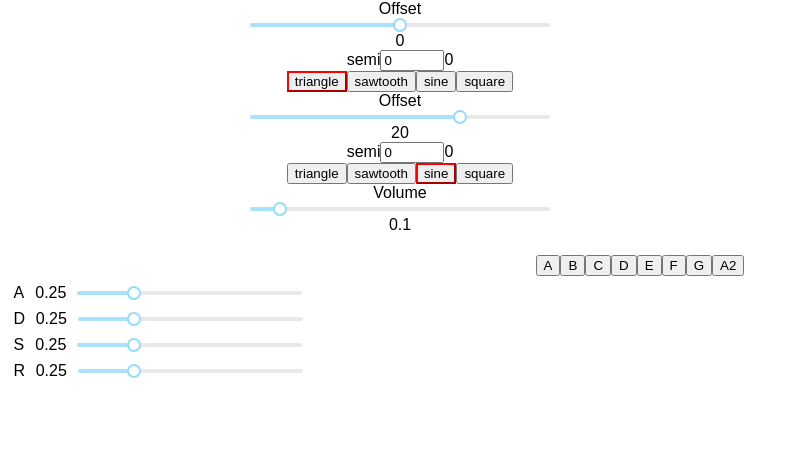
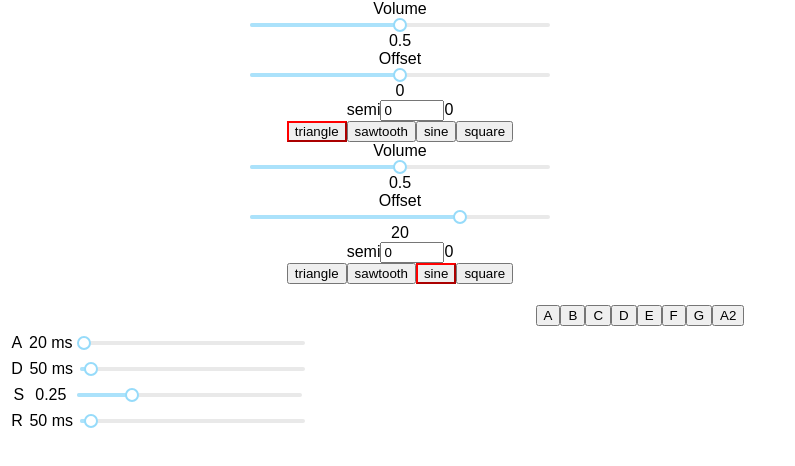
Before and after one commit to sk222sw/synth-stuff, a React (Create React App) app: page / in a window 1280 px wide. Shown: the top 466 px of the page, without its empty margins (0-795 px from the left). Built offline with nearby package versions, Linux system fonts and the light colour scheme.

Commit message:
added per oscillator volume and better functioning envelope

```diff
--- a/src/App.tsx
+++ b/src/App.tsx
@@ -29,10 +29,10 @@ class App extends React.Component<{}, any> {
         'triangle', 'sawtooth', 'sine', 'square',
       ],
       envelope: {
-        a: 0.25,
-        d: 0.25,
+        a: 20,
+        d: 50,
         s: 0.25,
-        r: 0.25,
+        r: 50,
       },
       pressedKeys: [],
       keys,
@@ -42,12 +42,14 @@ class App extends React.Component<{}, any> {
           playing: false,
           semi: 0,
           waveform: 'triangle',
+          peakVolume: 0.5,
         },
         {
           offset: 20,
           playing: false,
           semi: 0,
           waveform: 'sine',
+          peakVolume: 0.5,
         },
       ],
     }
@@ -74,6 +76,17 @@ class App extends React.Component<{}, any> {
       hoo.setOffset(this.state.synth.oscillators[index], offset)
 
     this.updateOscillatorConfig(index, current, 'offset', offset)
+  }
+
+  setOscillatorVolume = (oscillator) => (volume) => {
+    const { oscillatorConfigs } = this.state
+    const index = R.findIndex(R.propEq('id', oscillator.id))(oscillatorConfigs)
+    const current = oscillatorConfigs[index]
+
+    if (oscillator.playing)
+      hoo.setOscillatorVolume(this.state.synth.oscillators[index], volume)
+
+    this.updateOscillatorConfig(index, current, 'peakVolume', volume)
   }
 
   setWaveform = (oscillator, waveform) => {
@@ -137,7 +150,7 @@ class App extends React.Component<{}, any> {
       hoo.addOscillator(this.state.synth, {
         id: o.id,
         frequency: key.frequency,
-        volume: this.state.volume,
+        volume: o.peakVolume,
         offset: o.offset,
         waveform: o.waveform,
         keyPress: key.keyPress,
@@ -146,7 +159,7 @@ class App extends React.Component<{}, any> {
 
     this.setOscillatorsToPlaying()
 
-    hoo.play(this.state.synth, this.state.envelope.a)
+    hoo.play(this.state.synth, this.state.envelope)
   }
 
   onKeyClick = key => this.playWithoutPortamento(key)
@@ -202,6 +215,18 @@ class App extends React.Component<{}, any> {
           {this.state.oscillatorConfigs.map(o =>
             <div key={o.id} style={{ width: 300, marginLeft: 250 }}>
               {o.playing ? '>' : ''}
+              <div>
+                Volume
+                <Slider
+                  value={o.peakVolume}
+                  onChange={this.setOscillatorVolume(o)}
+                  min={0}
+                  max={1}
+                  step={0.01}
+                />
+                {o.peakVolume}
+              </div>
+              <div>
                 Offset
                 <Slider
                   value={o.offset}
@@ -210,6 +235,7 @@ class App extends React.Component<{}, any> {
                   max={50}
                 />
                 {o.offset}
+              </div>
               <div>
                 semi
                 <input
@@ -234,17 +260,6 @@ class App extends React.Component<{}, any> {
               </div>
             </div>,
           )}
-          <div style={{ width: 300, marginLeft: 250 }}>
-            Volume
-            <Slider
-              value={this.state.volume}
-              onChange={this.setVolume}
-              min={0}
-              max={1}
-              step={0.0001}
-            />
-            {this.state.volume}
-          </div>
           <Keyboard
             keys={this.state.keys}
             currentKey="A"
@@ -253,7 +268,6 @@ class App extends React.Component<{}, any> {
           <div>
             {this.state.pressedKeys.map(key => <span key={key}>{key}</span>)}
           </div>
-        </ComputerKeyboard>
           <Envelope
             envelope={this.state.envelope}
             changeAttack={this.changeEnvelope('a')}
@@ -261,6 +275,7 @@ class App extends React.Component<{}, any> {
             changeSustain={this.changeEnvelope('s')}
             changeRelease={this.changeEnvelope('r')}
           />
+        </ComputerKeyboard>
       </div>
     )
   }
--- a/src/components/Envelope.tsx
+++ b/src/components/Envelope.tsx
@@ -8,11 +8,38 @@ const Envelope = ({
   changeSustain,
   changeRelease,
 }) => (
-  <div className="envelope">
-    <EnvelopeItem name={'A'} onChange={changeAttack}  value={envelope.a} />
-    <EnvelopeItem name={'D'} onChange={changeDecay}   value={envelope.d} />
-    <EnvelopeItem name={'S'} onChange={changeSustain} value={envelope.s} />
-    <EnvelopeItem name={'R'} onChange={changeRelease} value={envelope.r} />
+  <div>
+    <EnvelopeItem
+      name={'A'}
+      onChange={changeAttack}
+      value={envelope.a}
+      step={1}
+      range={[1, 999]}
+      prefix={'ms'}
+    />
+    <EnvelopeItem
+      name={'D'}
+      onChange={changeDecay}
+      value={envelope.d}
+      step={1}
+      range={[1, 999]}
+      prefix={'ms'}
+    />
+    <EnvelopeItem
+      name={'S'}
+      onChange={changeSustain}
+      value={envelope.s}
+      step={0.01}
+      range={[0.01, 1]}
+    />
+    <EnvelopeItem
+      name={'R'}
+      onChange={changeRelease}
+      value={envelope.r}
+      step={1}
+      range={[1,999]}
+      prefix={'ms'}
+    />
   </div>
 )
 
--- a/src/components/EnvelopeItem.tsx
+++ b/src/components/EnvelopeItem.tsx
@@ -15,14 +15,17 @@ const EnvelopeSlider = styled(Slider)`
   max-width: 75%;
 ` as Slider
 
-const getValue = value => value * 100 || 0
-
-const getOnChangeValue = onChange => value => onChange(value / 100)
+const initialRange = [1, 100]
+const initialStep = 1
+const initialPrefix = ''
 
 const EnvelopeItem = ({
   value,
   onChange,
   name,
+  range = initialRange,
+  step = initialStep,
+  prefix = initialPrefix,
 }) => (
   <div className="envelope-item">
     <SliderContainer>
@@ -30,9 +33,15 @@ const EnvelopeItem = ({
         {name}
       </span>
       <span>
-        {value}
+        {value} {prefix}
       </span>
-      <EnvelopeSlider value={getValue(value)} onChange={getOnChangeValue(onChange)}/>
+      <EnvelopeSlider
+        step={step}
+        min={range[0]}
+        max={range[1]}
+        value={value || 0}
+        onChange={onChange}
+      />
     </SliderContainer>
   </div>
 )
--- a/src/models/Oscillator2.ts
+++ b/src/models/Oscillator2.ts
@@ -1,9 +1,21 @@
-const start = (audioContext, oscillator, attack) => {
+const start = (audioContext, oscillator, currentTime, envelope) => {
   if (!oscillator.playing) {
     oscillator.oscillator.connect(oscillator.gain)
     oscillator.gain.connect(audioContext.destination)
 
-    rampGain(oscillator.gain, oscillator.volume, attack)
+    const attack = audioContext.currentTime + (envelope.d / 1000)
+    const decay = audioContext.currentTime + (envelope.a / 1000)
+    const sustain = oscillator.volume * envelope.s
+
+    rampGain(
+      oscillator.gain,
+      oscillator.volume,
+      attack)
+
+    rampGain(
+      oscillator.gain,
+      sustain,
+      decay)
 
     oscillator.oscillator.start()
     oscillator.playing = true
--- a/src/models/Synth2.ts
+++ b/src/models/Synth2.ts
@@ -15,9 +15,9 @@ const addOscillator = (synth, config) => {
   synth.oscillators.push(Oscillator.create(ctx)(config))
 }
 
-const play = (synth, attack) => {
+const play = (synth, envelope) => {
   synth.oscillators.forEach(o => {
-    Oscillator.start(ctx, o, ctx.currentTime + attack)
+    Oscillator.start(ctx, o, ctx.currentTime, envelope)
   })
 }
 
@@ -33,6 +33,11 @@ const setFrequency = (synth, frequency) => {
 const setOffset = (oscillator, offset) => {
   if (oscillator)
     Oscillator.setOffset(oscillator, offset)
+}
+
+const setOscillatorVolume = (oscillator, volume) => {
+  if (oscillator)
+    Oscillator.setVolume(oscillator, volume)
 }
 
 const setSemi = (oscillator, semi) => {
@@ -51,7 +56,7 @@ const setWaveform = (oscillator, waveform) => {
 
 const stopOscillators = (synth, oscillators, release) => {
   oscillators.forEach(oscillator => {
-    Oscillator.stop(oscillator, ctx.currentTime + release)
+    Oscillator.stop(oscillator, ctx.currentTime + release / 1000)
   })
 }
 
@@ -67,4 +72,5 @@ export default {
   setSemi,
   setWaveform,
   stopOscillators,
+  setOscillatorVolume,
 }
```
Lines whose indentation alone changed are shown as unchanged.
